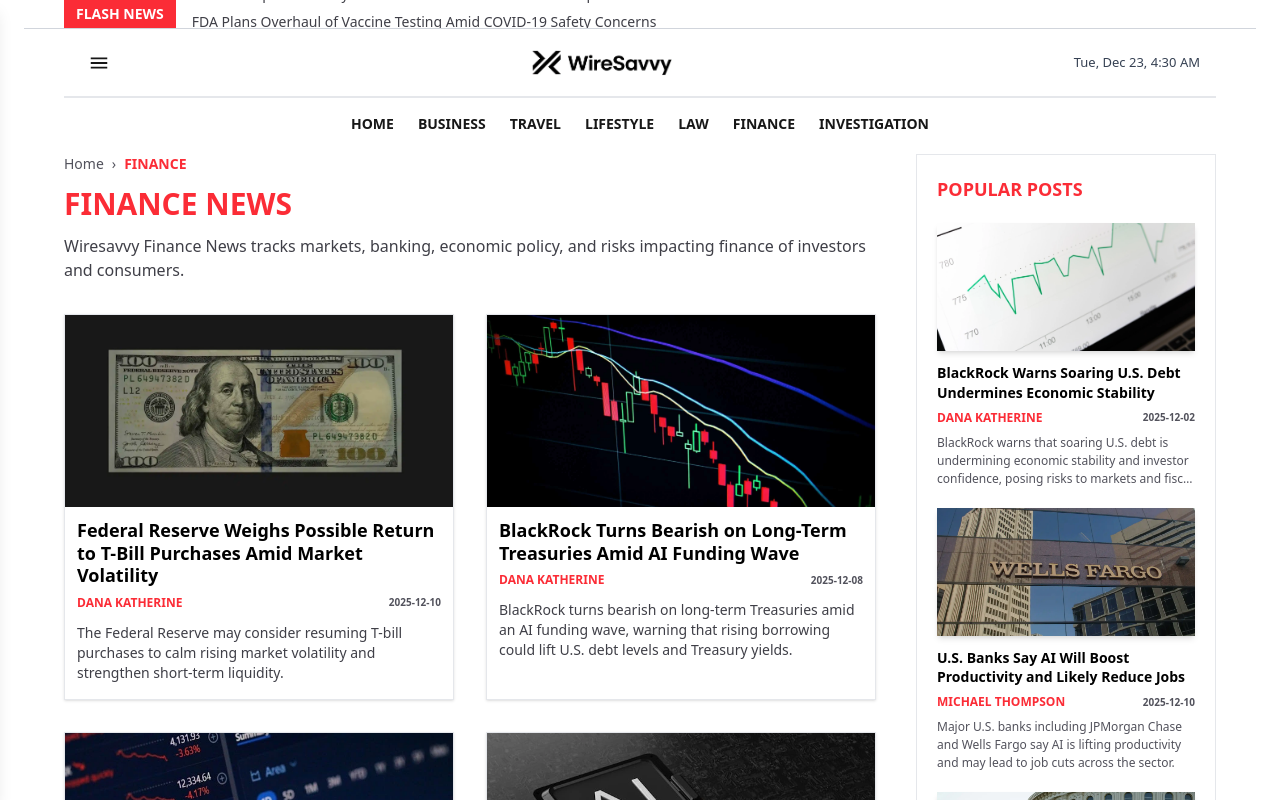
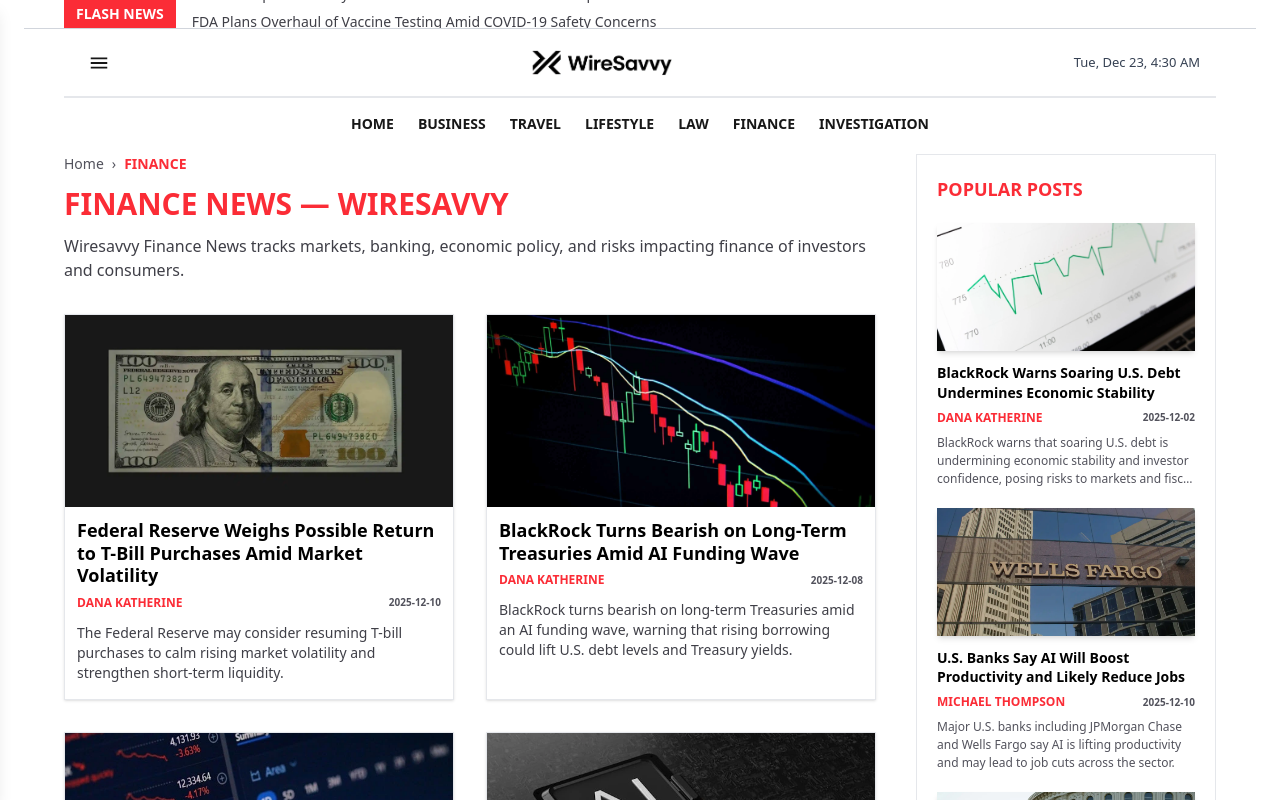
Before and after one commit to maisonatelier52-ux/wiresavvy, a Next.js app: page /categories/Finance in a window 1280 px wide. Shown: the top 800 px of the page. Built offline with nearby package versions, Linux system fonts and the light colour scheme.

Commit message:
[fix] investigation

```diff
--- a/app/categories/[category]/page.jsx
+++ b/app/categories/[category]/page.jsx
@@ -129,7 +129,7 @@
     finance:
       "Wiresavvy Finance News tracks markets, banking, economic policy, and risks impacting finance of investors and consumers.",
     investigation:
-      "Wiresavvy Investigation News delivers in-depth investigative reporting, accountability journalism, and long-form investigations into power, corruption, and public policy across the United States.",
+    "Wiresavvy Investigation News is a dedicated investigation news section featuring original investigation reporting, accountability journalism, and in-depth investigation stories examining power, corruption, and public policy across the United States.",
   };
 
   return (
@@ -165,7 +165,7 @@
 
             {/* CATEGORY TITLE */}
             <h1 className="text-3xl font-bold uppercase text-red-500 mb-3">
-              {categoryName} News
+              {categoryName} News — Wiresavvy
             </h1>
 
             <p className="text-zinc-700 mb-8 max-w-4xl">
```
